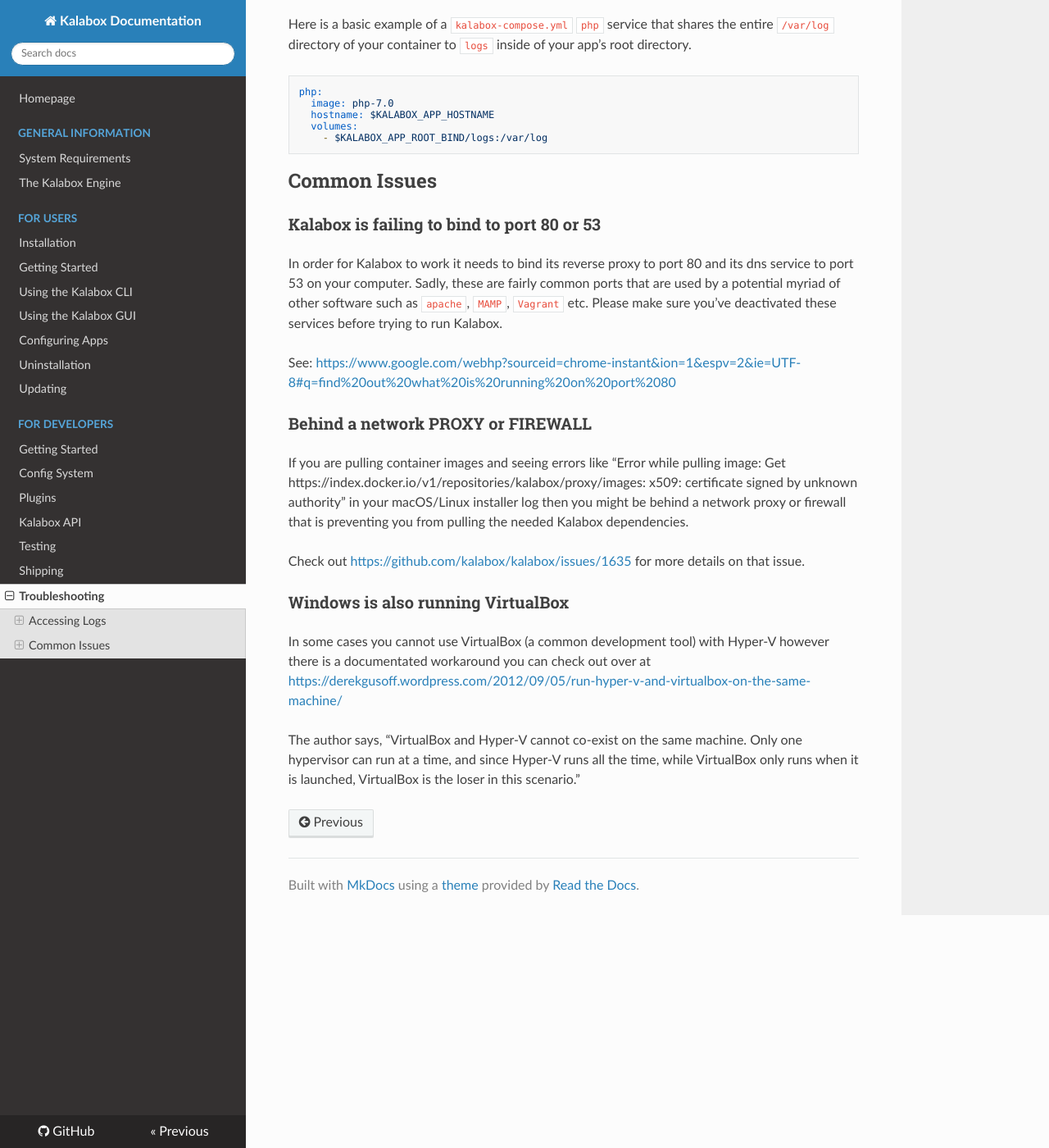
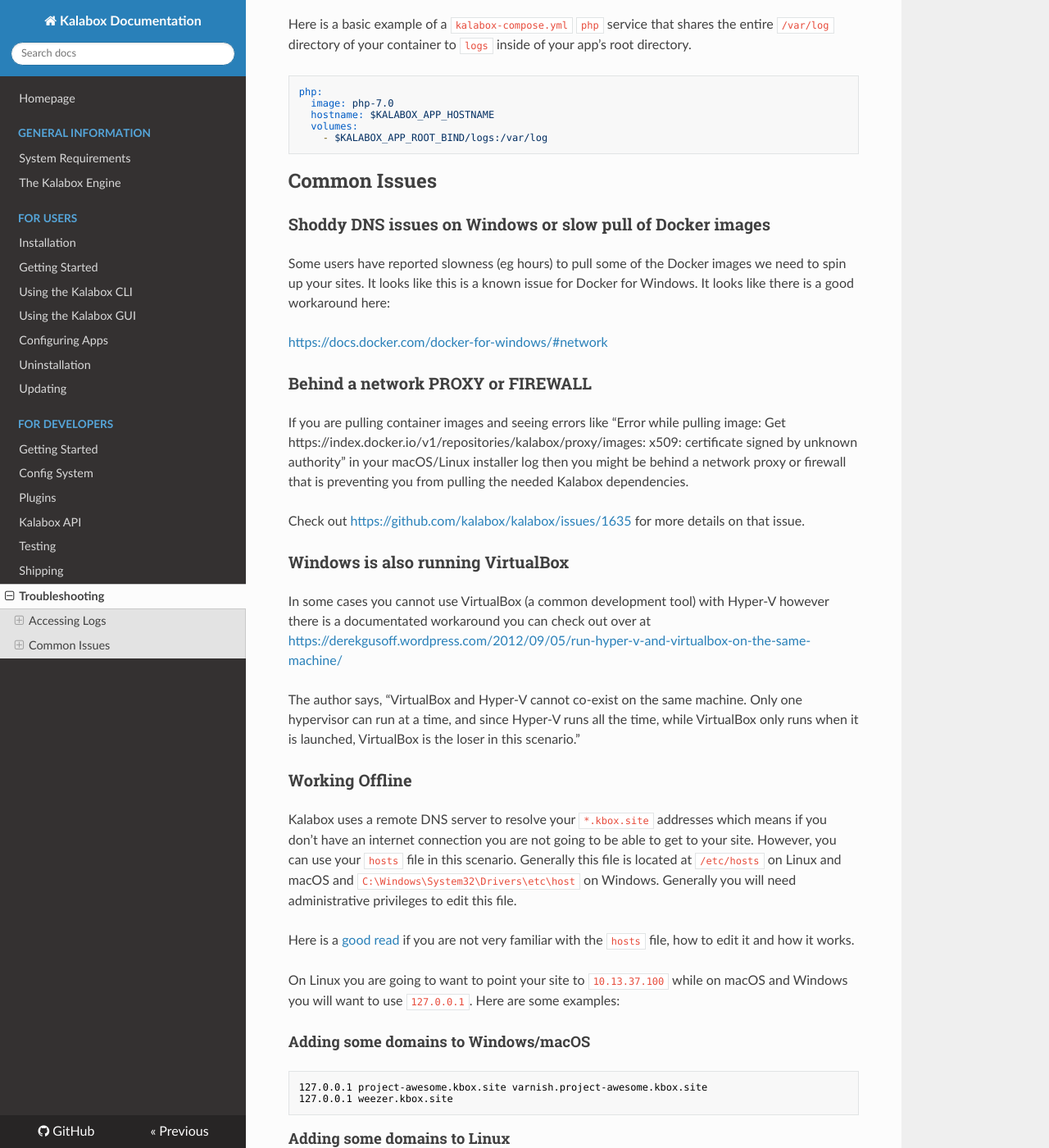
Before and after one commit to kalabox/kalabox, an MkDocs documentation site: the page built from docs/troubleshooting.md, in a window 1280 px wide and 1400 px high, scrolled down 1767 px. Shown: the whole window at 82% size. Built offline with MkDocs 1.6.1, drawn with Linux system fonts in a browser that asks for light colours; nearby versions of some CDN libraries; old or Windows-style settings are respelled for this version of MkDocs; some of the changed text lies outside the part shown.

````diff
--- a/docs/troubleshooting.md
+++ b/docs/troubleshooting.md
@@ -72,11 +72,11 @@ php:
 Common Issues
 -------------
 
-### Kalabox is failing to bind to port 80 or 53
+### Shoddy DNS issues on Windows or slow pull of Docker images
 
-In order for Kalabox to work it needs to bind its reverse proxy to port 80 and its dns service to port 53 on your computer. Sadly, these are fairly common ports that are used by a potential myriad of other software such as `apache`, `MAMP`, `Vagrant` etc. Please make sure you've deactivated these services before trying to run Kalabox.
+Some users have reported slowness (eg hours) to pull some of the Docker images we need to spin up your sites. It looks like this is a known issue for Docker for Windows. It looks like there is a good workaround here:
 
-See: [https://www.google.com/webhp?sourceid=chrome-instant&ion=1&espv=2&ie=UTF-8#q=find%20out%20what%20is%20running%20on%20port%2080](https://www.google.com/webhp?sourceid=chrome-instant&ion=1&espv=2&ie=UTF-8#q=find%20out%20what%20is%20running%20on%20port%2080)
+[https://docs.docker.com/docker-for-windows/#network](https://docs.docker.com/docker-for-windows/#network)
 
 ### Behind a network PROXY or FIREWALL
 
@@ -89,3 +89,25 @@ Check out [https://github.com/kalabox/kalabox/issues/1635](https://github.com/ka
 In some cases you cannot use VirtualBox (a common development tool) with Hyper-V however there is a documentated workaround you can check out over at [https://derekgusoff.wordpress.com/2012/09/05/run-hyper-v-and-virtualbox-on-the-same-machine/](https://derekgusoff.wordpress.com/2012/09/05/run-hyper-v-and-virtualbox-on-the-same-machine/)
 
 The author says, "VirtualBox and Hyper-V cannot co-exist on the same machine. Only one hypervisor can run at a time, and since Hyper-V runs all the time, while VirtualBox only runs when it is launched, VirtualBox is the loser in this scenario."
+
+### Working Offline
+
+Kalabox uses a remote DNS server to resolve your `*.kbox.site` addresses which means if you don't have an internet connection you are not going to be able to get to your site. However, you can use your `hosts` file in this scenario. Generally this file is located at `/etc/hosts` on Linux and macOS and `C:\Windows\System32\Drivers\etc\host` on Windows. Generally you will need administrative privileges to edit this file.
+
+Here is a [good read](http://www.howtogeek.com/howto/27350/beginner-geek-how-to-edit-your-hosts-file/) if you are not very familiar with the `hosts` file, how to edit it and how it works.
+
+On Linux you are going to want to point your site to `10.13.37.100` while on macOS and Windows you will want to use `127.0.0.1`. Here are some examples:
+
+#### Adding some domains to Windows/macOS
+
+```bash
+127.0.0.1 project-awesome.kbox.site varnish.project-awesome.kbox.site
+127.0.0.1 weezer.kbox.site
+```
+
+#### Adding some domains to Linux
+
+```bash
+10.13.37.100 mysite.kbox.host edge.mysite.kbox.host
+10.13.37.100 thing.kbox.host
+```
````
Also changed, not shown: CHANGELOG.md (+1 -1 lines), docs/users/install.md (+4 -1 lines), docs/users/updating.md (+2 -2 lines), 3 other files.
